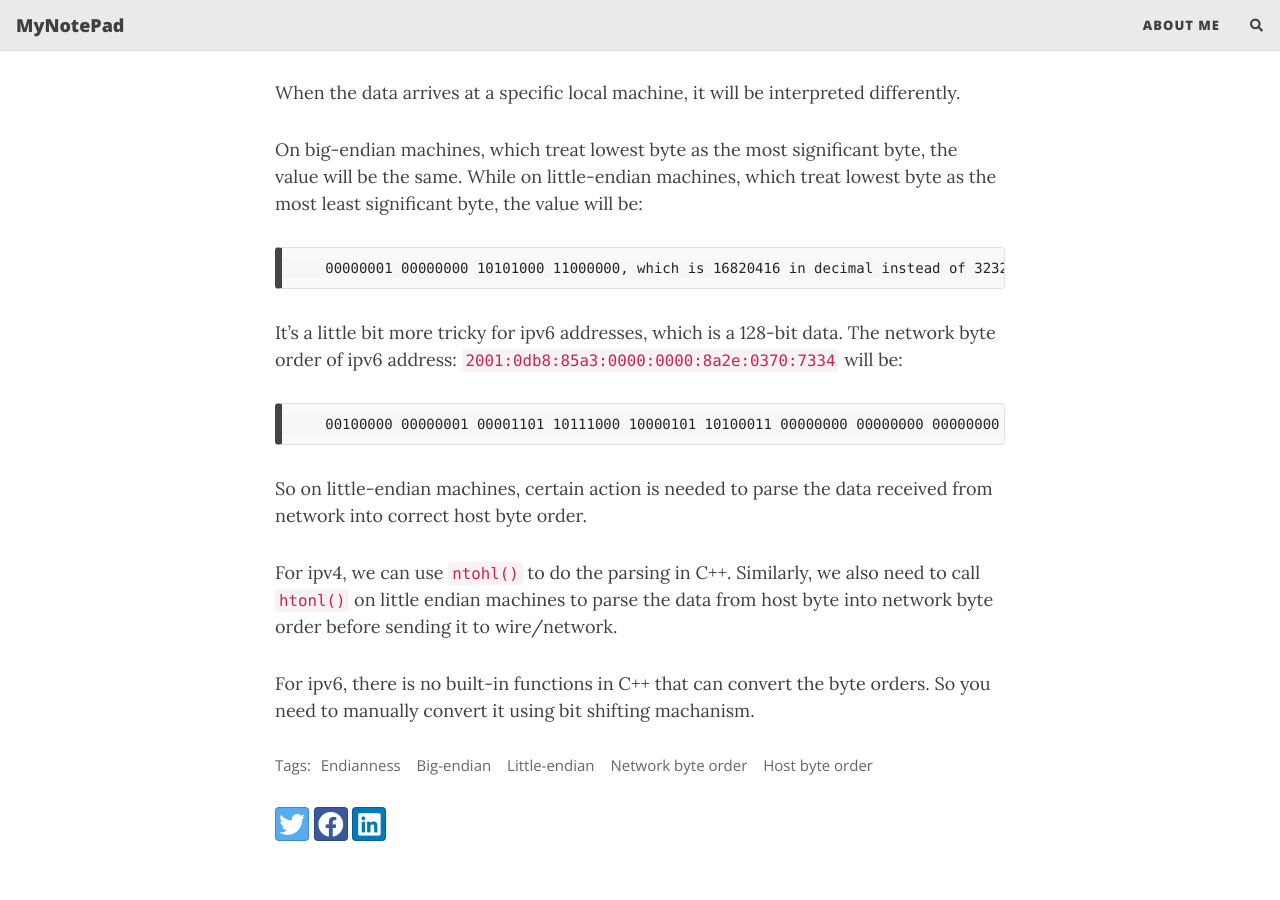
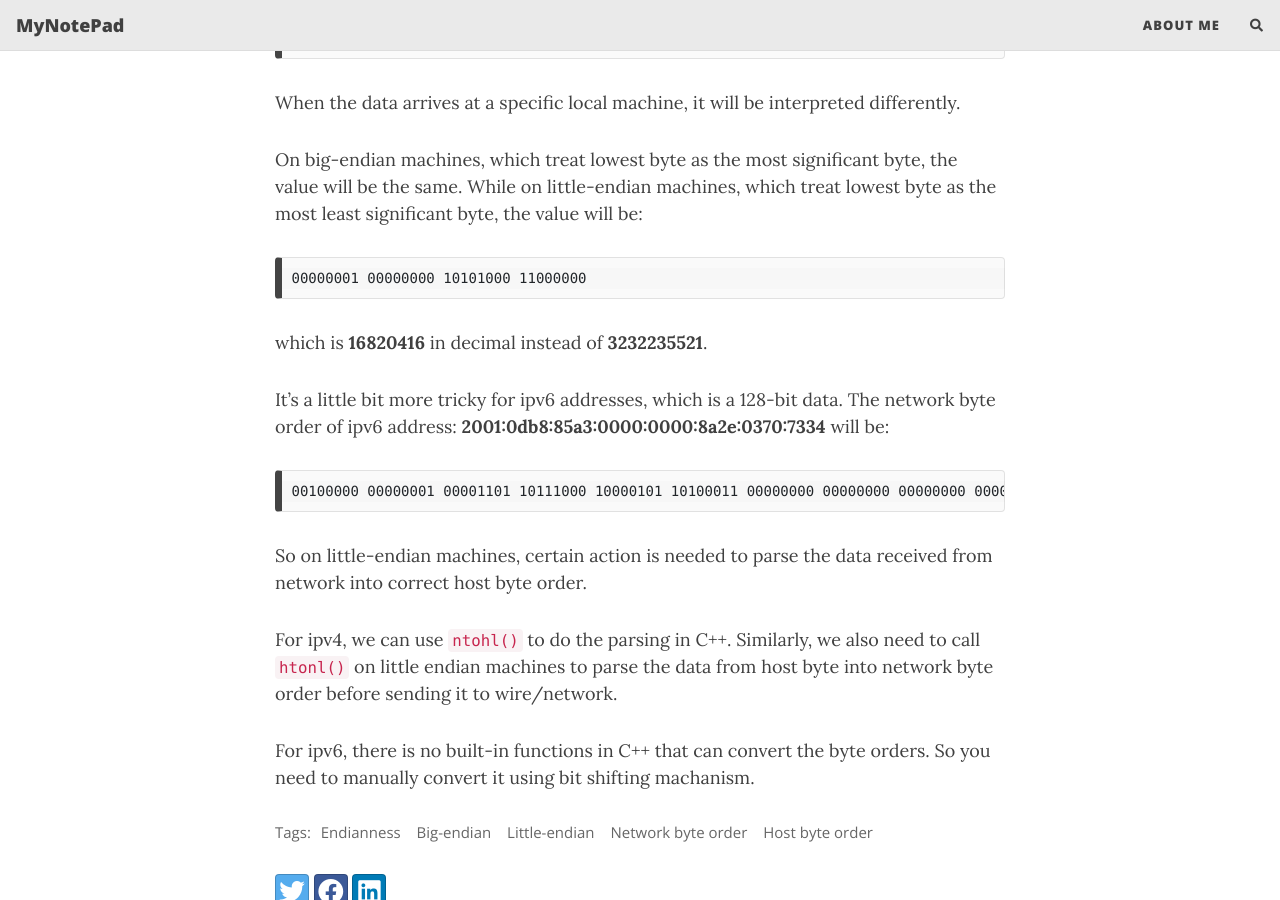
Before and after one commit to ericgggg/Lianghao, a Jekyll site: the page built from _posts/2022-04-03-Endianess.md, in a window 1280 px wide and 900 px high, scrolled down 2139 px. Built offline with Jekyll 4.4.1, drawn with Linux system fonts in a browser that asks for light colours; nearby versions of some CDN libraries; comment, search, counter and statistics services are not loaded.

````diff
--- a/_posts/2022-04-03-Endianess.md
+++ b/_posts/2022-04-03-Endianess.md
@@ -9,34 +9,34 @@ tags: [Endianness, Big-endian, Little-endian, Network byte order, Host byte orde
 
 Computers only know 0s and 1s and the minimum unit is Byte, which is 8 bits. Endianness is how things are stored in memory or read by the computer.
 
-Endianness is represented in two ways: `Big-endian` and `Little-endian`.
+Endianness is represented in two ways: *Big-endian* and *Little-endian*.
 
-`Big-endian` means the highest byte of a multibyte data is stored first(at lower memory). For example, a 32-bit integer `3232235521` will be stored like this:
-
-        Low memory    ------>   High memory
-        11000000 10101000 00000000 00000001
-
-`Little-endian` means the lowest byte of a multibyte data is stored first(at lower memory). For example, a 32-bit integer `3232235521` will be stored like this:
-
-        Low memory    ------>   High memory
-        00000001 00000000 10101000 11000000
-
-Most PC architectures use `Little-endian` format, including most Windows PCs meaning when they read multibytes data, they will treat byte stored at lowest memory as the least significant byte. If a 32 bit integer is stored as follow,
+*Big-endian* means the highest byte of a multibyte data is stored first(at lower memory). For example, a 32-bit integer **3232235521** will be stored like this:
 
     Low memory    ------>   High memory
     11000000 10101000 00000000 00000001
 
-the output of it on a `Little-endian` machine will be `16820416`.
+*Little-endian* means the lowest byte of a multibyte data is stored first(at lower memory). For example, a 32-bit integer **3232235521** will be stored like this:
 
-Some IBM machines use `Big-endian` format, meaning they will treat byte stored at the lowest memory at the most significant byte. If a 32 bit integer is stores as follow
+    Low memory    ------>   High memory
+    00000001 00000000 10101000 11000000
+
+Most PC architectures use *Little-endian* format, including most Windows PCs meaning when they read multibytes data, they will treat byte stored at lowest memory as the least significant byte. If a 32 bit integer is stored as follow,
 
     Low memory    ------>   High memory
     11000000 10101000 00000000 00000001
 
-the output of it on a `Little-endian` machine will be `3232235521`.
+the output of it on a *Little-endian* machine will be **16820416**.
+
+Some IBM machines use *Big-endian* format, meaning they will treat byte stored at the lowest memory at the most significant byte. If a 32 bit integer is stores as follow
+
+    Low memory    ------>   High memory
+    11000000 10101000 00000000 00000001
+
+the output of it on a *Little-endian* machine will be **3232235521**.
 
 > Note: You can run a small piece of code to check the endianness your machine has:
-
+```
     #include <stdio.h>
     int main()
     {
@@ -45,24 +45,27 @@ the output of it on a `Little-endian` machine will be `3232235521`.
         printf("%s\n", b[0] ? "Little Endian" : "Big Endian");
         return 0;
     }
+```
 
-As you can see, there will be a problem when machines with different endianness communicate with each other. In networking, in order to solve the problem, the standard is to always use big-endianness when a multibyte data is about to leave the machine to the wire/network. We call it `network-byte-order`(big-endian), while anything stored on the machine is called `host-byte-order`(depending on what architecure the machine has, this can be either big-endian on big-endian machines or little-endian on little-endian machines).
+As you can see, there will be a problem when machines with different endianness communicate with each other. In networking, in order to solve the problem, the standard is to always use big-endianness when a multibyte data is about to leave the machine to the wire/network. We call it *network-byte-order*(big-endian), while anything stored on the machine is called *host-byte-order*(depending on what architecure the machine has, this can be either big-endian on big-endian machines or little-endian on little-endian machines).
 
-As an example, an ipv4 address `192.168.0.1`, when travelled over the network, is stored as 32 bit integer in big-endian format:
+As an example, an ipv4 address **192.168.0.1**, when travelled over the network, is stored as 32 bit integer in big-endian format:
 
-        192      168      0        1
-        Low memory ----------> High memory
-        11000000 10101000 00000000 00000001
+    192      168      0        1
+    Low memory ----------> High memory
+    11000000 10101000 00000000 00000001
 
 When the data arrives at a specific local machine, it will be interpreted differently.
 
 On big-endian machines, which treat lowest byte as the most significant byte, the value will be the same. While on little-endian machines, which treat lowest byte as the most least significant byte, the value will be:
 
-        00000001 00000000 10101000 11000000, which is 16820416 in decimal instead of 3232235521.
+    00000001 00000000 10101000 11000000
 
-It's a little bit more tricky for ipv6 addresses, which is a 128-bit data. The network byte order of ipv6 address: `2001:0db8:85a3:0000:0000:8a2e:0370:7334` will be:
+which is **16820416** in decimal instead of **3232235521**.
 
-        00100000 00000001 00001101 10111000 10000101 10100011 00000000 00000000 00000000 00000000 10001010 00101110 00000011 01110000 01110011 00110100
+It's a little bit more tricky for ipv6 addresses, which is a 128-bit data. The network byte order of ipv6 address: **2001:0db8:85a3:0000:0000:8a2e:0370:7334** will be:
+
+    00100000 00000001 00001101 10111000 10000101 10100011 00000000 00000000 00000000 00000000 10001010 00101110 00000011 01110000 01110011 00110100
 
 So on little-endian machines, certain action is needed to parse the data received from network into correct host byte order.
 
````
